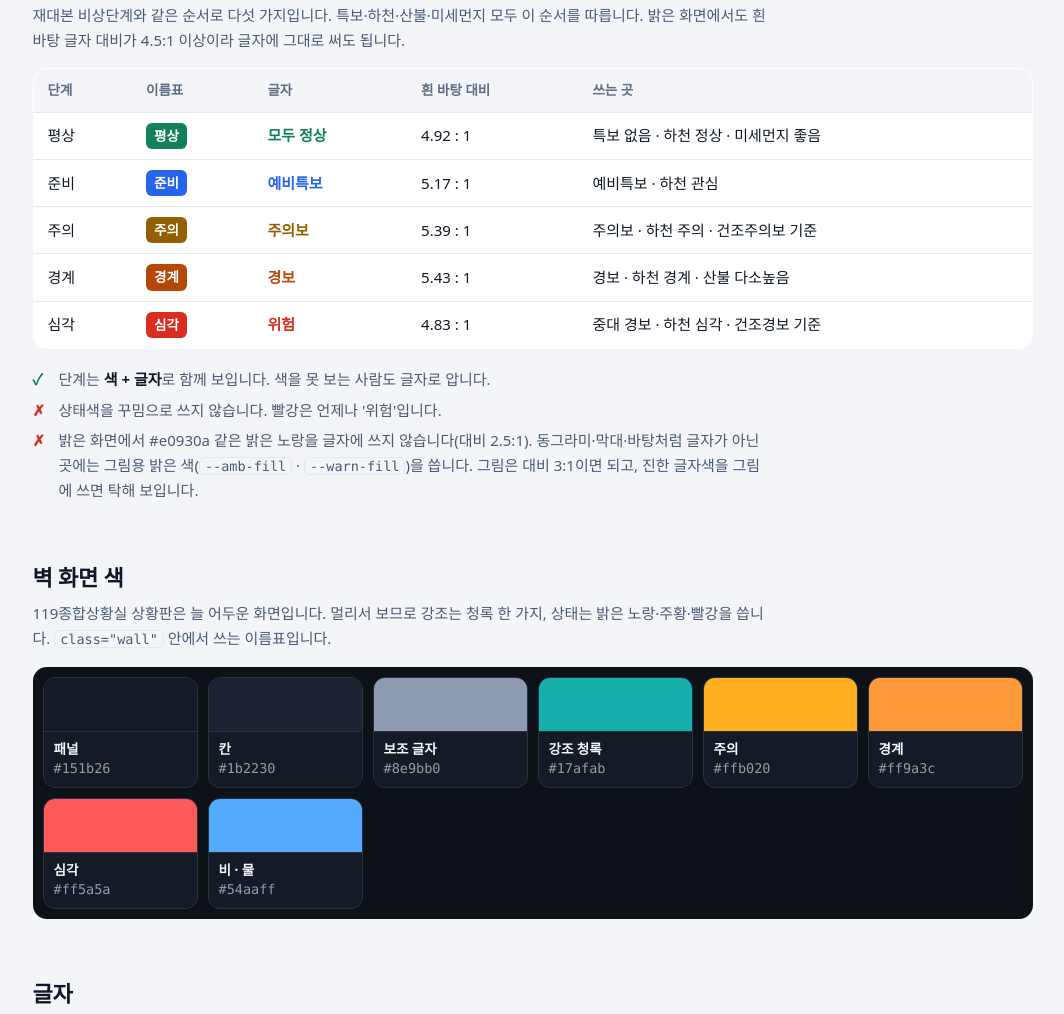
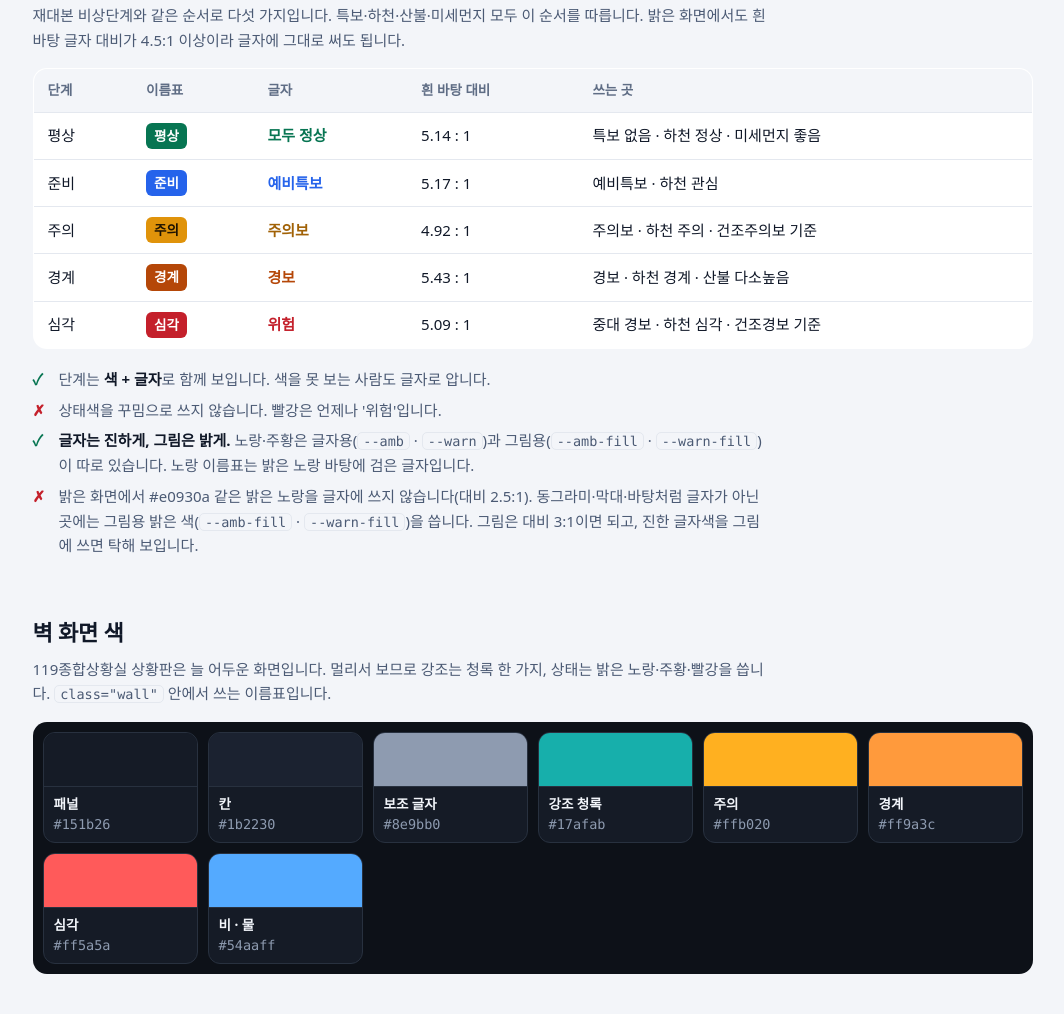
Before and after one commit to cosmicpado/design, a plain HTML site: page styles.html in a window 1280 px wide. Shown: the part 751-1765 px from the top of the page, without its empty margins (100-1164 px from the left). Drawn offline with Linux system fonts and the light colour scheme.

Commit message:
상태색 정리: 노랑 글자 #a16207 · 노랑 이름표 밝게 · 초록·빨강 플랫폼과 같게
- 노랑 글자 #926000 → #a16207 — 갈색으로 보여 막대 노랑과 따로 놀았다(흰 바탕 대비 4.92:1)
- 주의 이름표: 밝은 노랑 바탕 + 검은 글자(흰 글자는 밝은 노랑 위에서 안 읽힌다)
- 정상 초록 #077552 · 빨강 #c4202b — 연한 상태 바탕 위에서도 4.5:1
- 규칙 추가: 글자는 진하게, 그림은 밝게

Co-Authored-By: Claude Opus 5.5 <noreply@anthropic.com>

```diff
--- a/components.css
+++ b/components.css
@@ -71,10 +71,11 @@
 .band b { font-size: 20px; font-weight: 800; color: var(--bc); }
 .band span { font-size: 14px; color: var(--ink2); }
 
-/* ── 이름표 ── 상태색 바탕 + 흰 글자(상태색이 대비 4.5:1 이상이라 흰 글자가 읽힌다) */
+/* ── 이름표 ── 상태색 바탕 + 흰 글자(상태색이 대비 4.5:1 이상이라 흰 글자가 읽힌다). 주의(노랑)만 밝은 노랑 바탕 + 검은 글자 */
 .tag { display: inline-block; font-size: 13.5px; font-weight: 800; color: #fff; border-radius: 6px; padding: 2px 8px; background: var(--ink3); }
 .tag.ok { background: var(--ok); } .tag.ready { background: var(--blue); } .tag.caution { background: var(--amb); }
 .tag.alert { background: var(--warn); } .tag.severe { background: var(--sev); }
+.tag.caution { background: var(--amb-fill); color: #1f1300; }   /* 노랑은 밝아야 노랑으로 보인다 — 흰 글자 대신 검은 글자(대비 8:1) */
 :root[data-theme="dark"] .tag { color: #0b1220; }   /* 어두운 화면 상태색은 밝아서 흰 글자 대신 검은 글자 */
 
 /* ── 빈 상태 ── 자료가 없을 때도 칸을 비워 두지 않고 이유를 적는다 */
--- a/styles.html
+++ b/styles.html
@@ -37,15 +37,16 @@
   <p>재대본 비상단계와 같은 순서로 다섯 가지입니다. 특보·하천·산불·미세먼지 모두 이 순서를 따릅니다. 밝은 화면에서도 흰 바탕 글자 대비가 4.5:1 이상이라 글자에 그대로 써도 됩니다.</p>
   <table class="scale">
     <tr><th>단계</th><th>이름표</th><th>글자</th><th>흰 바탕 대비</th><th>쓰는 곳</th></tr>
-    <tr><td>평상</td><td><span class="tag ok">평상</span></td><td style="color:var(--ok);font-weight:800">모두 정상</td><td>4.92 : 1</td><td>특보 없음 · 하천 정상 · 미세먼지 좋음</td></tr>
+    <tr><td>평상</td><td><span class="tag ok">평상</span></td><td style="color:var(--ok);font-weight:800">모두 정상</td><td>5.14 : 1</td><td>특보 없음 · 하천 정상 · 미세먼지 좋음</td></tr>
     <tr><td>준비</td><td><span class="tag ready">준비</span></td><td style="color:var(--blue);font-weight:800">예비특보</td><td>5.17 : 1</td><td>예비특보 · 하천 관심</td></tr>
-    <tr><td>주의</td><td><span class="tag caution">주의</span></td><td style="color:var(--amb);font-weight:800">주의보</td><td>5.39 : 1</td><td>주의보 · 하천 주의 · 건조주의보 기준</td></tr>
+    <tr><td>주의</td><td><span class="tag caution">주의</span></td><td style="color:var(--amb);font-weight:800">주의보</td><td>4.92 : 1</td><td>주의보 · 하천 주의 · 건조주의보 기준</td></tr>
     <tr><td>경계</td><td><span class="tag alert">경계</span></td><td style="color:var(--warn);font-weight:800">경보</td><td>5.43 : 1</td><td>경보 · 하천 경계 · 산불 다소높음</td></tr>
-    <tr><td>심각</td><td><span class="tag severe">심각</span></td><td style="color:var(--sev);font-weight:800">위험</td><td>4.83 : 1</td><td>중대 경보 · 하천 심각 · 건조경보 기준</td></tr>
+    <tr><td>심각</td><td><span class="tag severe">심각</span></td><td style="color:var(--sev);font-weight:800">위험</td><td>5.09 : 1</td><td>중대 경보 · 하천 심각 · 건조경보 기준</td></tr>
   </table>
   <ul class="rules">
     <li class="do">단계는 <b>색 + 글자</b>로 함께 보입니다. 색을 못 보는 사람도 글자로 압니다.</li>
     <li class="dont">상태색을 꾸밈으로 쓰지 않습니다. 빨강은 언제나 '위험'입니다.</li>
+    <li class="do"><b>글자는 진하게, 그림은 밝게.</b> 노랑·주황은 글자용(<code>--amb</code> · <code>--warn</code>)과 그림용(<code>--amb-fill</code> · <code>--warn-fill</code>)이 따로 있습니다. 노랑 이름표는 밝은 노랑 바탕에 검은 글자입니다.</li>
     <li class="dont">밝은 화면에서 #e0930a 같은 밝은 노랑을 글자에 쓰지 않습니다(대비 2.5:1). 동그라미·막대·바탕처럼 글자가 아닌 곳에는 그림용 밝은 색(<code>--amb-fill</code> · <code>--warn-fill</code>)을 씁니다. 그림은 대비 3:1이면 되고, 진한 글자색을 그림에 쓰면 탁해 보입니다.</li>
   </ul>
 
--- a/tokens.css
+++ b/tokens.css
@@ -18,11 +18,11 @@
   --brand: #1d4ed8;     /* 고른 것 · 링크 · 주요 단추 */
 
   /* 상태 — 재대본 단계와 같은 순서: 평상 → 준비 → 주의 → 경계 → 심각 */
-  --ok: #12805c;   --okbg: #ecf8f2;
+  --ok: #077552;   --okbg: #ecf8f2;
   --blue: #2563eb;
-  --amb: #926000;  --amb-fill: #e0930a;
+  --amb: #a16207;  --amb-fill: #e0930a;
   --warn: #b54708; --warnbg: #fff4e6; --warn-fill: #e8590c;
-  --sev: #d92d20;  --sevbg: #fef0ef;
+  --sev: #c4202b;  --sevbg: #fef0ef;
 
   /* 글꼴 · 모서리 · 움직임 */
   --font: 'Pretendard Variable', Pretendard, 'Malgun Gothic', system-ui, sans-serif;
```
Also changed, not shown: components.html (+1 -1 lines).
